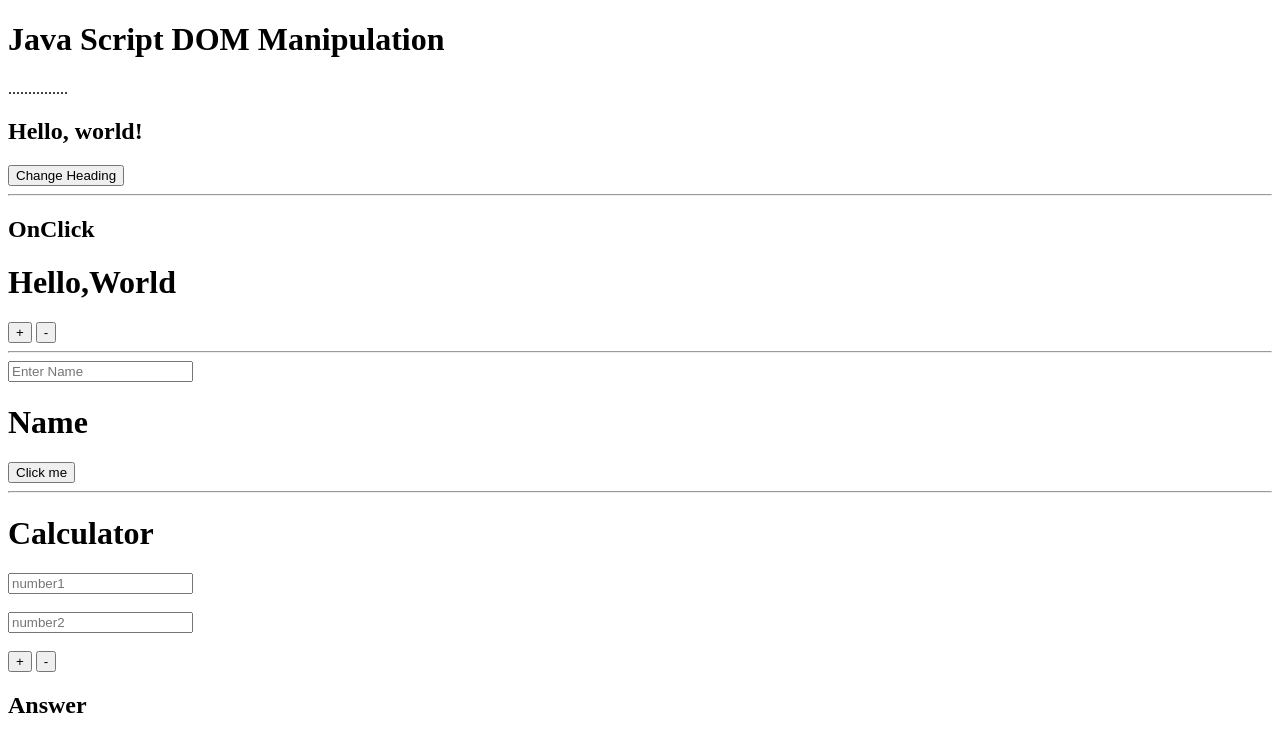
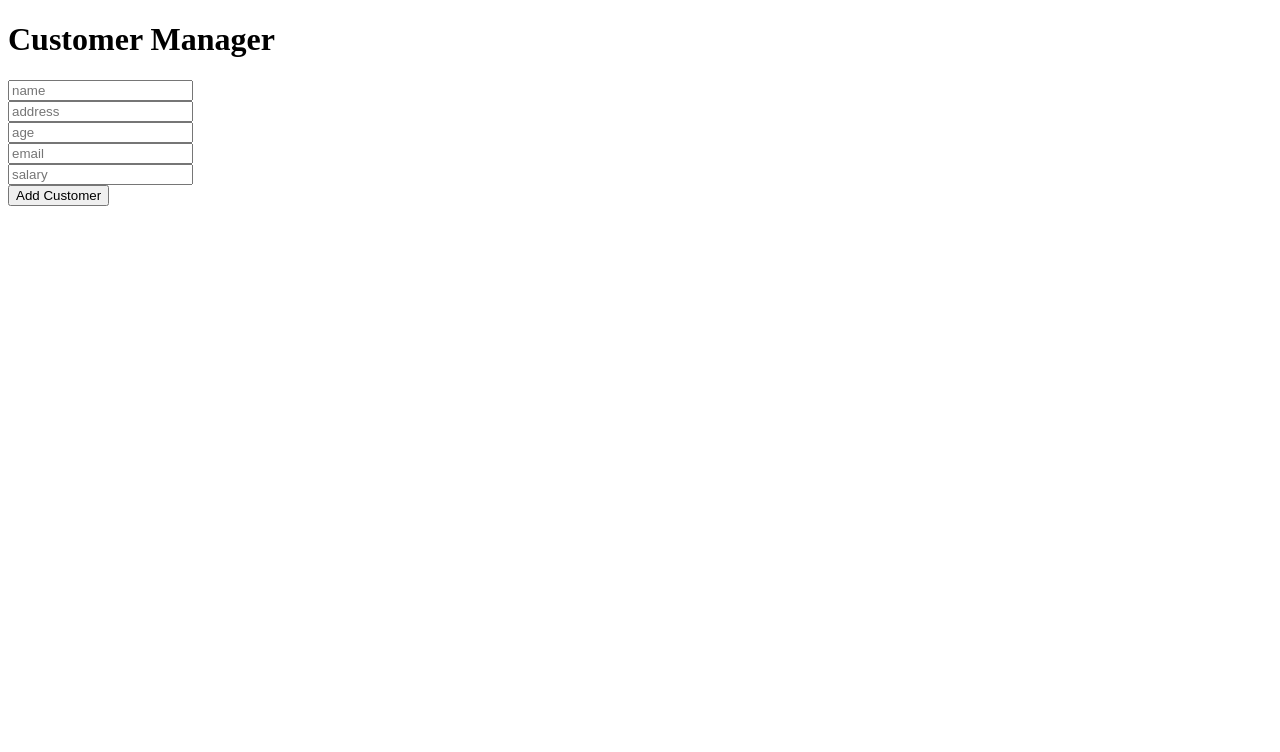
Before and after one commit to chathurani-nimesha/Internet_Technology_Day06, a plain HTML site: page index.html in a window 1280 px wide. Drawn offline with Linux system fonts and the light colour scheme.

Commit message:
Added Customer Manager

```diff
--- a/index.html
+++ b/index.html
@@ -6,7 +6,7 @@
     <title>Day06</title>
   </head>
   <body>
-    <h1>Java Script DOM Manipulation</h1>
+    <!-- <h1>Java Script DOM Manipulation</h1>
 
     <p>...............</p>
 
@@ -15,23 +15,23 @@
     <input type="button" value="Change Heading" onclick="changeHeading()" />
     <br />
     <hr />
-    <!--Change name button-->
+    Change name button-->
 
-    <h2>OnClick</h2>
+    <!-- <h2>OnClick</h2>
     <h1 id="heading1">Hello,World</h1>
     <input type="button" value="+" onclick="incrementName()" />
     <input type="button" value="-" onclick="decrementName()" />
     <hr />
 
-    <!--Input field-->
-    <input type="text" placeholder="Enter Name" id="inputText" />
+    Input field-->
+    <!-- <input type="text" placeholder="Enter Name" id="inputText" />
 
     <h1 id="heading2">Name</h1>
     <input type="button" value="Click me" onclick="changeHeading1()" />
-    <hr />
+    <hr />  -->
 
     <!--Calculator-->
-    <h1>Calculator</h1>
+    <!-- <h1>Calculator</h1>
     <input type="number" name="number1" placeholder="number1" id="number1" />
     <br />
     <br />
@@ -53,7 +53,21 @@
       onclick="substraction()"
     />
     <br />
-    <h2 id="answer">Answer</h2>
+    <h2 id="answer">Answer</h2> -->
+
+    <h1>Customer Manager</h1>
+
+    <input type="text" placeholder="name" id="txtName" /><br />
+    <input type="text" placeholder="address" id="txtAddress" /><br />
+    <input type="text" placeholder="age" id="txtAge" /><br />
+    <input type="text" placeholder="email" id="txtEmail" /><br />
+    <input type="text" placeholder="salary" id="txtSalary" /><br />
+
+    <input
+      type="button"
+      value="Add Customer"
+      onclick="btnAddCustomerOnAction()"
+    />
 
     <script src="js/app.js"></script>
   </body>
--- a/js/app.js
+++ b/js/app.js
@@ -1,141 +1,167 @@
-console.log("Hi... Day 06 of Java Script");
+// console.log("Hi... Day 06 of Java Script");
 
-//constructor==created when object initialization.
+// //constructor==created when object initialization.
 
-//no-Args constructor ===default constructor
+// //no-Args constructor ===default constructor
 
-//-----------------------------------------------
-// object -01 method ==using a class
-class Customer {
-  name;
-  age;
-  address;
+// //-----------------------------------------------
+// // object -01 method ==using a class
+// class Customer {
+//   name;
+//   age;
+//   address;
 
-  constructor(name, age, address) {
-    this.name = name;
-    this.age = age;
-    this.address = address;
-  }
-}
-let customer1 = new Customer("Chathu", 20, "Anuradhapura");
-console.log(customer1);
-console.log(customer1.name);
+//   constructor(name, age, address) {
+//     this.name = name;
+//     this.age = age;
+//     this.address = address;
+//   }
+// }
+// let customer1 = new Customer("Chathu", 20, "Anuradhapura");
+// console.log(customer1);
+// console.log(customer1.name);
 
-//object -02 method
+// //object -02 method
 
-let customer2 = {
-  name: "John",
-  age: 30, //seperate lines using comma(,)
-  address: "New York",
-  items: ["item1", "item2"], //in js, object is initialized using : (colon).
-  books: [
-    {
-      id: 1001,
-      name: "Book1",
-      variants: [
-        {
-          id: 1,
-          name: "variant1",
-          price: 10,
-        },
-        {
-          id: 2,
-          name: "variants2",
-          price: 20,
-        },
-      ],
-    },
-    {
-      id: 1002,
-      name: "Book2",
-    },
-  ],
-  father: {
-    //another object inside the cusotmer ojbect
-    name: "Deo",
-    age: 10,
-    address: "Kandy",
-  },
-};
+// let customer2 = {
+//   name: "John",
+//   age: 30, //seperate lines using comma(,)
+//   address: "New York",
+//   items: ["item1", "item2"], //in js, object is initialized using : (colon).
+//   books: [
+//     {
+//       id: 1001,
+//       name: "Book1",
+//       variants: [
+//         {
+//           id: 1,
+//           name: "variant1",
+//           price: 10,
+//         },
+//         {
+//           id: 2,
+//           name: "variants2",
+//           price: 20,
+//         },
+//       ],
+//     },
+//     {
+//       id: 1002,
+//       name: "Book2",
+//     },
+//   ],
+//   father: {
+//     //another object inside the cusotmer ojbect
+//     name: "Deo",
+//     age: 10,
+//     address: "Kandy",
+//   },
+// };
 
-console.log(customer2);
+// console.log(customer2);
 
-// access to the elements
-console.log(customer2.name);
-console.log(customer2.age);
-console.log(customer2.address);
+// // access to the elements
+// console.log(customer2.name);
+// console.log(customer2.age);
+// console.log(customer2.address);
 
-console.log(customer2.father.name);
-console.log(customer2.father.address);
+// console.log(customer2.father.name);
+// console.log(customer2.father.address);
 
-//console.log(customer2.books.variants.id);
+// //console.log(customer2.books.variants.id);
 
-//----------------------------------------------------------
-//      Document Object Model (DOM) Manipulation
-//----------------------------------------------------------
+// //----------------------------------------------------------
+// //      Document Object Model (DOM) Manipulation
+// //----------------------------------------------------------
 
-//document.write("<h2>Hello world! by js<h2>");
+// //document.write("<h2>Hello world! by js<h2>");
 
-console.log(document.title);
+// console.log(document.title);
 
-let heading = document.getElementById("heading");
-console.log(heading);
+// let heading = document.getElementById("heading");
+// console.log(heading);
 
-//------------------------------------------------
+// //------------------------------------------------
 
-//inner text change
+// //inner text change
 
-//heading.innerText="Chathu";
+// //heading.innerText="Chathu";
 
-//-------------------------------------------------
-//using a method change text ===onclick
+// //-------------------------------------------------
+// //using a method change text ===onclick
 
-function changeHeading() {
-  heading.innerText = "Chathu";
-  console.log("Clicked");
-}
+// function changeHeading() {
+//   heading.innerText = "Chathu";
+//   console.log("Clicked");
+// }
 
 //===============Exercise========================================
 
-let number = 0;
-function incrementName() {
-  heading1.innerText = "Chathu" + number++;
-  console.log("clicked");
-}
-function decrementName() {
-  heading1.innerText = "Chathu" + number--;
-  console.log("Clicked");
-}
+// let number = 0;
+// function incrementName() {
+//   heading1.innerText = "Chathu" + number++;
+//   console.log("clicked");
+// }
+// function decrementName() {
+//   heading1.innerText = "Chathu" + number--;
+//   console.log("Clicked");
+// }
 
-//===============================================================
-function changeHeading1() {
-  console.log(inputText.value);
-  let newName = inputText.value;
-  heading2.innerText = newName;
-}
+// //===============================================================
+// function changeHeading1() {
+//   console.log(inputText.value);
+//   let newName = inputText.value;
+//   heading2.innerText = newName;
+// }
 
 //===========Calculator==============================
 
-function addition() {
-  let input1 = number1.value;
-  console.log(input1);
+// function addition() {
+//   let input1 = number1.value;
+//   console.log(input1);
 
-  let input2 = number2.value;
-  console.log(input2);
+//   let input2 = number2.value;
+//   console.log(input2);
 
-  let add = Number(input1) + Number(input2);
-  answer.innerText = add;
-}
+//   let add = Number(input1) + Number(input2);
+//   answer.innerText = add;
+// }
 
-function substraction() {
-  let input1 = number1.value;
-  console.log(input1);
+// function substraction() {
+//   let input1 = number1.value;
+//   console.log(input1);
 
-  let input2 = number2.value;
-  console.log(input2);
+//   let input2 = number2.value;
+//   console.log(input2);
 
-  let sub = Number(input1) - Number(input2);
-  answer.innerText = sub;
-}
+//   let sub = Number(input1) - Number(input2);
+//   answer.innerText = sub;
+// }
 
 //==============================================================
+//Customer Manager
+
+let customerList=[];
+
+function btnAddCustomerOnAction(){
+  let txtName=document.getElementById("txtName").value;
+  let txtAddress=document.getElementById("txtAddress").value;
+  let txtAge=document.getElementById("txtAge").value;
+  let txtEmail=document.getElementById("txtEmail").value;
+  let txtSalary=document.getElementById("txtSalary").value;
+
+  //console.log(txtName);
+
+  let customer={
+    name:txtName,
+    address:txtAddress,
+    age:txtAge,
+    email:txtEmail,
+    salary:txtSalary
+  }
+
+  customerList.push(customer);
+
+  console.log(customerList);
+
+}
```
